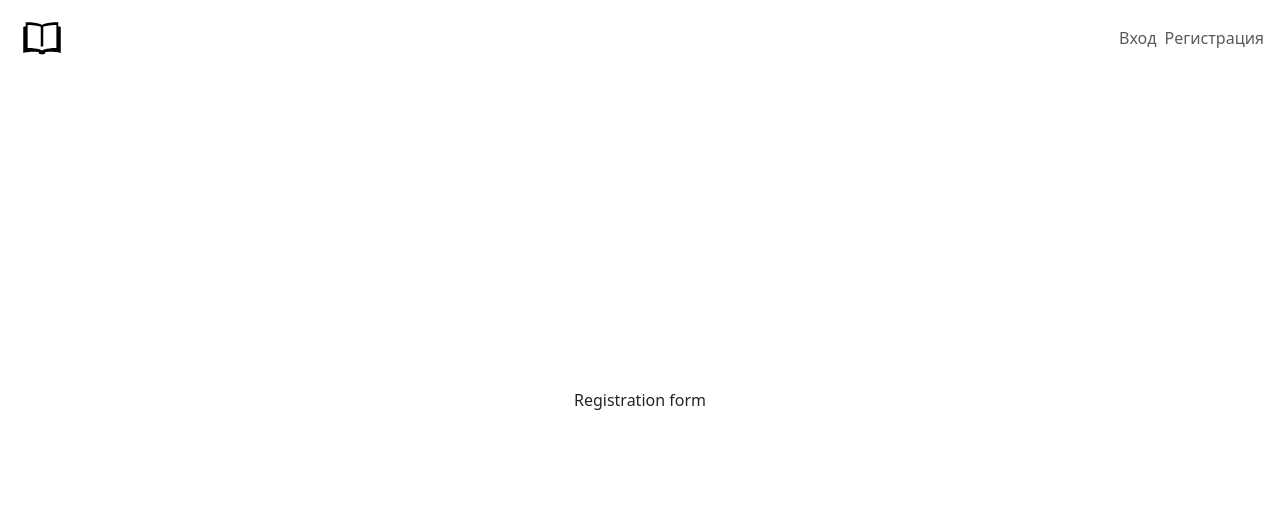
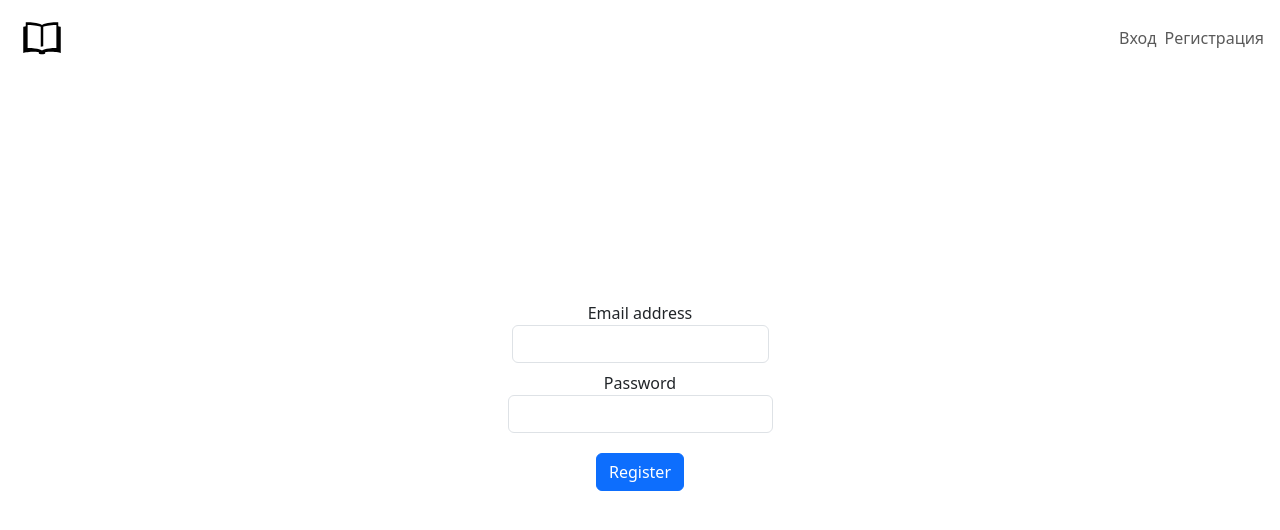
Before and after one commit to MikheytsevNA/bookmark, a React (Vite) app: page /signin in a window 1280 px wide. Shown: the top 530 px of the page. Built offline with nearby package versions, Linux system fonts and the light colour scheme.

Commit message:
feat: registration, login, logout pages

```diff
--- a/package.json
+++ b/package.json
@@ -14,6 +14,7 @@
   "dependencies": {
     "@reduxjs/toolkit": "^2.2.3",
     "bootstrap": "^5.3.3",
+    "formik": "^2.4.6",
     "react": "^18.2.0",
     "react-dom": "^18.2.0",
     "react-router-dom": "^6.23.0"
--- a/src/components/Login/Login.tsx
+++ b/src/components/Login/Login.tsx
@@ -1,9 +1,74 @@
 /* eslint-disable react-refresh/only-export-components */
 import { getLoginStatus } from "../../util/getLoginstatus";
 import { redirect } from "react-router-dom";
+import { Field, Form, Formik } from "formik";
+import { RegistrationHandler } from "../../entities/RegistrationManage";
+import { useNavigate } from "react-router-dom";
 
 export function Component() {
-  return <div> log in form</div>;
+  const navigate = useNavigate();
+  return (
+    <div>
+      <Formik
+        initialValues={{ email: "", password: "" }}
+        onSubmit={async (values, { setSubmitting }) => {
+          localStorage.setItem("loggedInEmail", values.email);
+          setSubmitting(false);
+          navigate("/");
+        }}
+        validate={(values) => {
+          const errors: { [key: string]: string } = {};
+          if (
+            !RegistrationHandler.getRegisteredUsers()?.find(
+              (item) => item.email === values.email,
+            )
+          ) {
+            errors.email = "Неправильные логин и/или пароль";
+          }
+          return errors;
+        }}
+        validateOnBlur={false}
+        validateOnChange={false}
+      >
+        {({ isSubmitting, errors }) => (
+          <Form>
+            <div className="form-group m-1 p-1">
+              <label htmlFor="exampleFormControlEmail">Email address</label>
+              <Field
+                type="email"
+                name="email"
+                id="exampleFormControlEmail"
+                className="form-control"
+                required
+              />
+            </div>
+            <div className="form-group m-1 p1">
+              <label htmlFor="exampleFormControlPassword">Password</label>
+              <Field
+                type="password"
+                name="password"
+                id="exampleFormControlPassword"
+                className="form-control"
+                required
+              />
+            </div>
+            {errors.email && (
+              <div className="alert alert-danger m-1" role="alert">
+                {errors.email}
+              </div>
+            )}
+            <button
+              type="submit"
+              disabled={isSubmitting}
+              className="btn btn-primary m-3"
+            >
+              Sign on
+            </button>
+          </Form>
+        )}
+      </Formik>
+    </div>
+  );
 }
 
 export async function loader() {
--- a/src/components/Logout/Logout.tsx
+++ b/src/components/Logout/Logout.tsx
@@ -1,3 +1,8 @@
+import { useNavigate } from "react-router-dom";
+
 export function Logout() {
-  return <div> Sign out actions and redirect to root</div>;
+  const navigate = useNavigate();
+  navigate("/");
+  localStorage.removeItem("loggedInEmail");
+  return <div>Выходим...</div>;
 }
--- a/src/components/Navigation/Navigation.tsx
+++ b/src/components/Navigation/Navigation.tsx
@@ -1,14 +1,23 @@
-import { getLoginStatus } from "../../util/getLoginstatus";
+import { useEffect, useState } from "react";
 import book from "../../assets/icons8-bookmark-128.svg";
 import "./Navigation.css";
-import { Link } from "react-router-dom";
+import { Link, useLoaderData } from "react-router-dom";
 
 export function Navigation() {
-  const isLoggedIn = getLoginStatus();
+  const isLoggedIn = useLoaderData();
+  const [token, setToken] = useState<string | null>(null);
+  useEffect(() => {
+    async function updateToken() {
+      const status = (await isLoggedIn) as string | null;
+      setToken(status);
+    }
+    updateToken();
+  }, [isLoggedIn]);
+  console.log(token);
   return (
     <header>
       <nav className="navbar">
-        {isLoggedIn ? (
+        {token ? (
           <div className="container-fluid">
             <Link to="/">
               <img src={book} id="book-logo" className="navbar-brand"></img>
@@ -25,7 +34,7 @@ export function Navigation() {
                 </Link>
               </li>
               <li className="nav-item mx-1">
-                <Link to="/logщге" className="nav-link">
+                <Link to="/logout" className="nav-link">
                   Выход
                 </Link>
               </li>
--- a/src/components/SignIn/SignIn.tsx
+++ b/src/components/SignIn/SignIn.tsx
@@ -1,3 +1,71 @@
+import { Field, Form, Formik } from "formik";
+import { RegistrationHandler } from "../../entities/RegistrationManage";
+import { useNavigate } from "react-router-dom";
+
 export function SignIn() {
-  return <div>Registration form</div>;
+  const navigate = useNavigate();
+  return (
+    <div>
+      <Formik
+        initialValues={{ email: "", password: "" }}
+        onSubmit={async (values, { setSubmitting }) => {
+          new RegistrationHandler({ ...values, favorites: [], history: [] });
+          await localStorage.setItem("loggedInEmail", values.email);
+          setSubmitting(false);
+          navigate("/");
+        }}
+        validate={(values) => {
+          const errors: { [key: string]: string } = {};
+          if (
+            RegistrationHandler.getRegisteredUsers()?.find(
+              (item) => item.email === values.email,
+            )
+          ) {
+            errors.email = "Такой пользователь уже есть!";
+          }
+          return errors;
+        }}
+        validateOnBlur={false}
+        validateOnChange={false}
+      >
+        {({ isSubmitting, errors }) => (
+          <Form>
+            <div className="form-group m-1 p-1">
+              <label htmlFor="exampleFormControlEmail">Email address</label>
+              <Field
+                type="email"
+                name="email"
+                id="exampleFormControlEmail"
+                className="form-control"
+                required
+              />
+
+              {errors.email && (
+                <div className="alert alert-danger m-1" role="alert">
+                  {errors.email}
+                </div>
+              )}
+            </div>
+            <div className="form-group m-1 p1">
+              <label htmlFor="exampleFormControlPassword">Password</label>
+              <Field
+                type="password"
+                name="password"
+                id="exampleFormControlPassword"
+                className="form-control"
+                required
+              />
+            </div>
+            <button
+              type="submit"
+              disabled={isSubmitting}
+              className="btn btn-primary m-3"
+            >
+              Register
+            </button>
+          </Form>
+        )}
+      </Formik>
+    </div>
+  );
 }
--- /dev/null
+++ b/src/entities/RegistrationManage.ts
@@ -0,0 +1,29 @@
+type User = {
+  email: string;
+  password: string;
+  favorites: string[];
+  history: string[];
+};
+
+export class RegistrationHandler {
+  static getRegisteredUsers(): User[] | null {
+    const registrationObj = JSON.parse(
+      localStorage.getItem("registeredUsers")!,
+    );
+    if (!registrationObj) {
+      return null;
+    }
+    return registrationObj;
+  }
+  constructor(user: User) {
+    const registrationObj = localStorage.getItem("registeredUsers");
+    if (registrationObj) {
+      localStorage.setItem(
+        "registeredUsers",
+        JSON.stringify([...JSON.parse(registrationObj), user]),
+      );
+    } else {
+      localStorage.setItem("registeredUsers", JSON.stringify([user]));
+    }
+  }
+}
--- a/src/main.tsx
+++ b/src/main.tsx
@@ -8,6 +8,8 @@ import { Favorites } from "./components/Favorites/Favorites.tsx";
 import { History } from "./components/History/History.tsx";
 import { logedInLoader } from "./util/logedInLoader.ts";
 import { logedOutLoader } from "./util/logedOutLoader.ts";
+import { getLoginStatus } from "./util/getLoginstatus";
+
 import "./index.css";
 
 import { createBrowserRouter, Outlet, RouterProvider } from "react-router-dom";
@@ -24,6 +26,7 @@ const router = createBrowserRouter([
         <Outlet />
       </>
     ),
+    action: () => getLoginStatus(),
     children: [
       { index: true, element: <App /> },
       {
--- a/src/util/getLoginstatus.ts
+++ b/src/util/getLoginstatus.ts
@@ -1,3 +1,3 @@
 export function getLoginStatus() {
-  return localStorage.getItem("isLoggedIn");
+  return localStorage.getItem("loggedInEmail");
 }
--- a/src/util/logedInLoader.ts
+++ b/src/util/logedInLoader.ts
@@ -3,7 +3,8 @@ import { redirect } from "react-router-dom";
 
 export async function logedInLoader() {
   try {
-    if (getLoginStatus() === null) {
+    const response = await getLoginStatus();
+    if (response === null) {
       throw Error("Доступно только Пользователям");
     }
   } catch (error) {
--- a/src/util/logedOutLoader.ts
+++ b/src/util/logedOutLoader.ts
@@ -3,7 +3,8 @@ import { redirect } from "react-router-dom";
 
 export async function logedOutLoader() {
   try {
-    if (getLoginStatus() !== null) {
+    const response = await getLoginStatus();
+    if (response !== null) {
       throw Error("Доступно после выхода");
     }
   } catch (error) {
```
Also changed, not shown: 1 other file (tests, documents, lock files or other folders).
